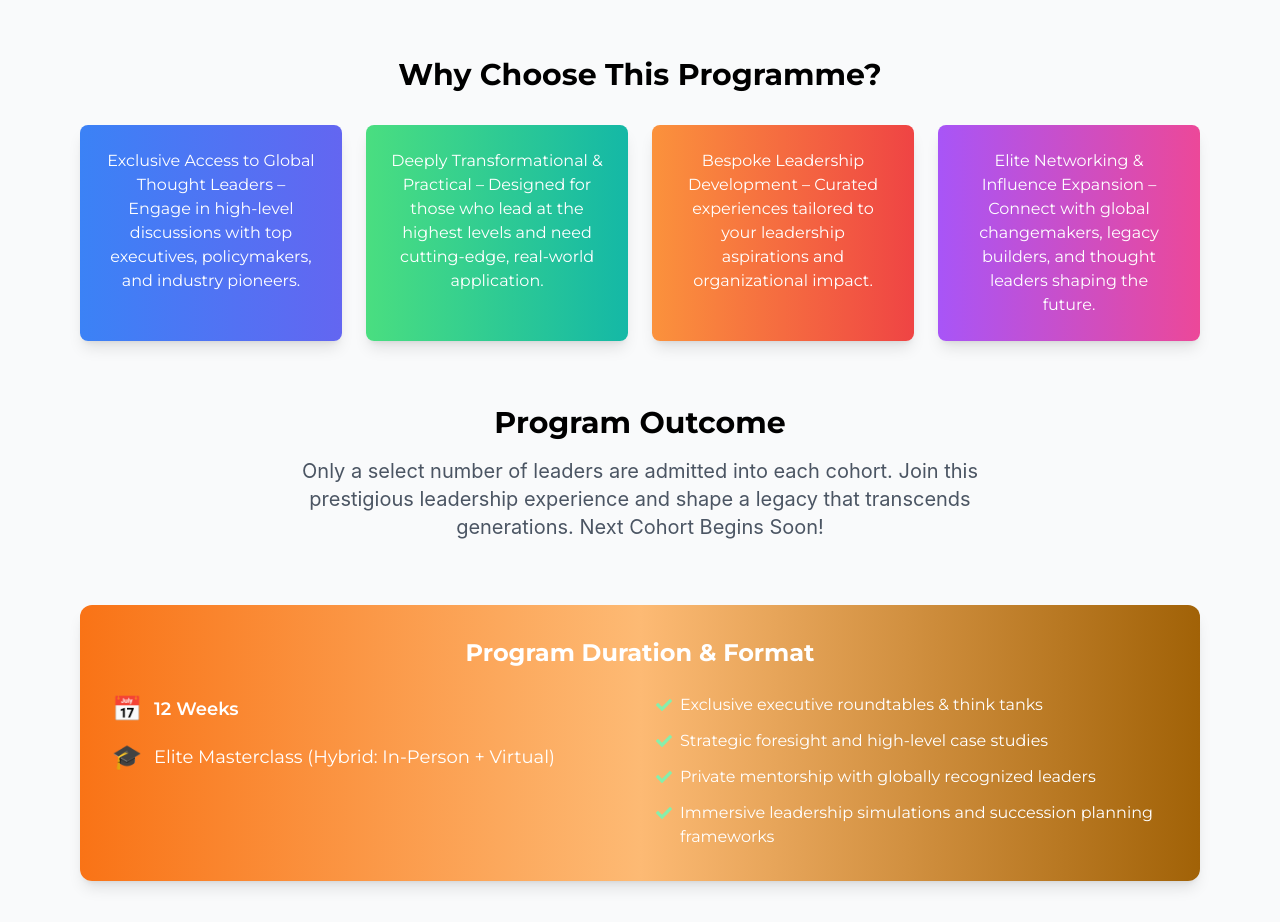
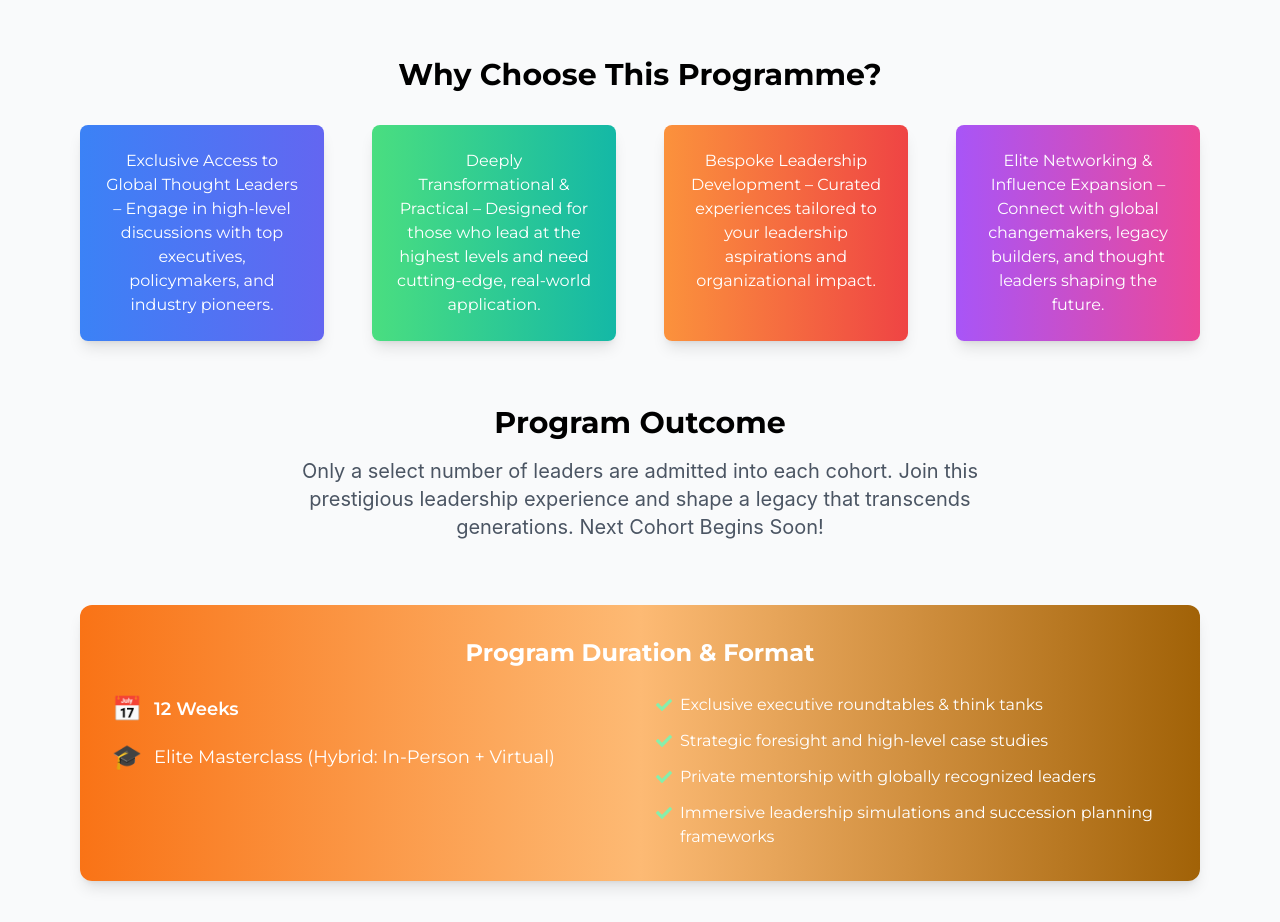
Before and after one commit to Gift-World/craftwise-main, a React (Vite) app: page /legacy in a window 1280 px wide. Shown: the part 1480-2402 px from the top of the page. Built offline with nearby package versions, Linux system fonts and the light colour scheme.

Commit message:
Increase gap between tool cards in ProgramPage for improved layout

```diff
--- a/src/pages/minipages/ProgramPage.jsx
+++ b/src/pages/minipages/ProgramPage.jsx
@@ -195,7 +195,7 @@
   className="text-center mb-16"
 >
   <h2 className="text-3xl font-montserrat font-bold mb-8">Why Choose This Programme?</h2>
-  <div className="grid md:grid-cols-2 lg:grid-cols-4 gap-6">
+  <div className="grid md:grid-cols-2 lg:grid-cols-4 gap-12">
     {tools.map((tool, index) => {
       // Define an array of unique background gradients for each card
       const bgGradients = [
```
